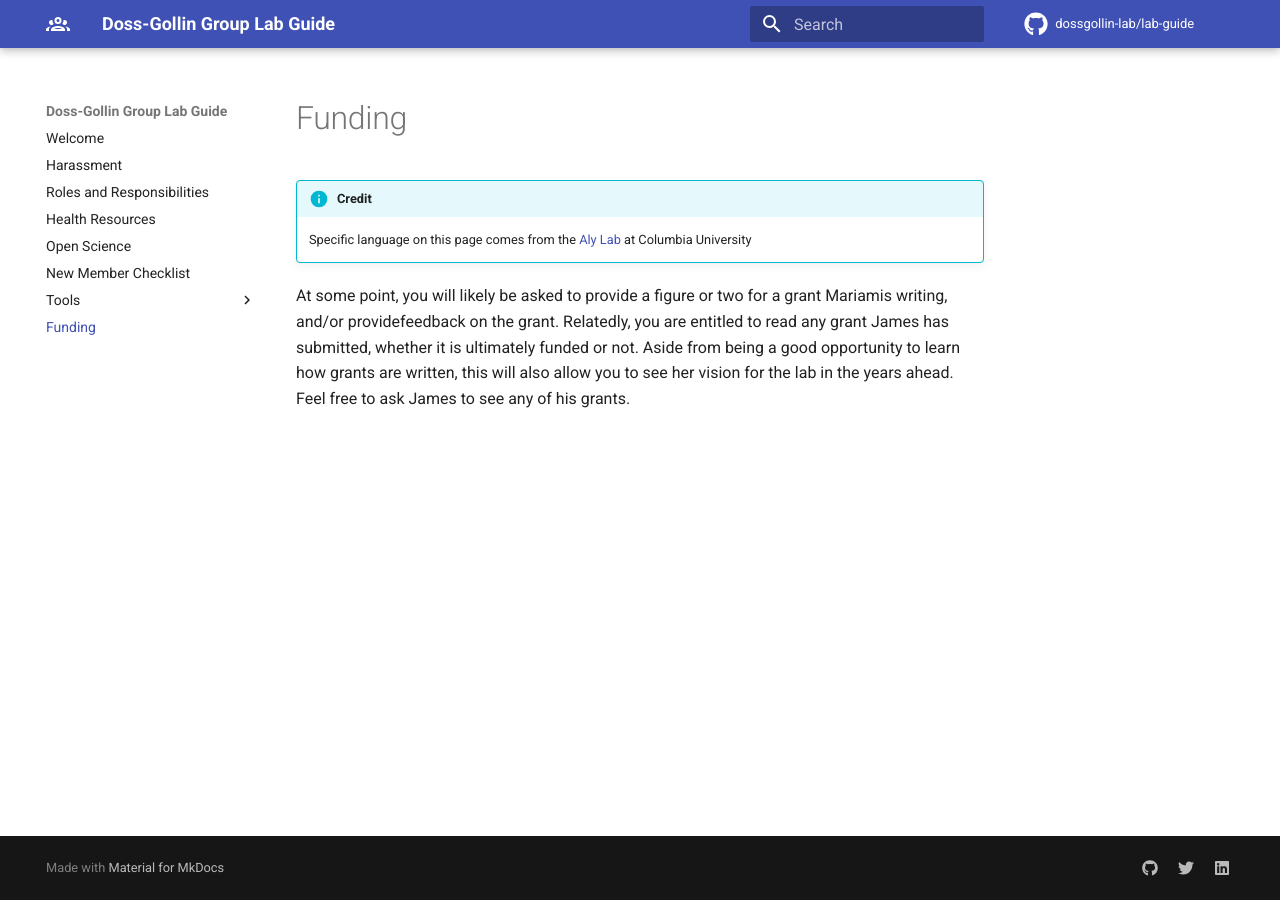
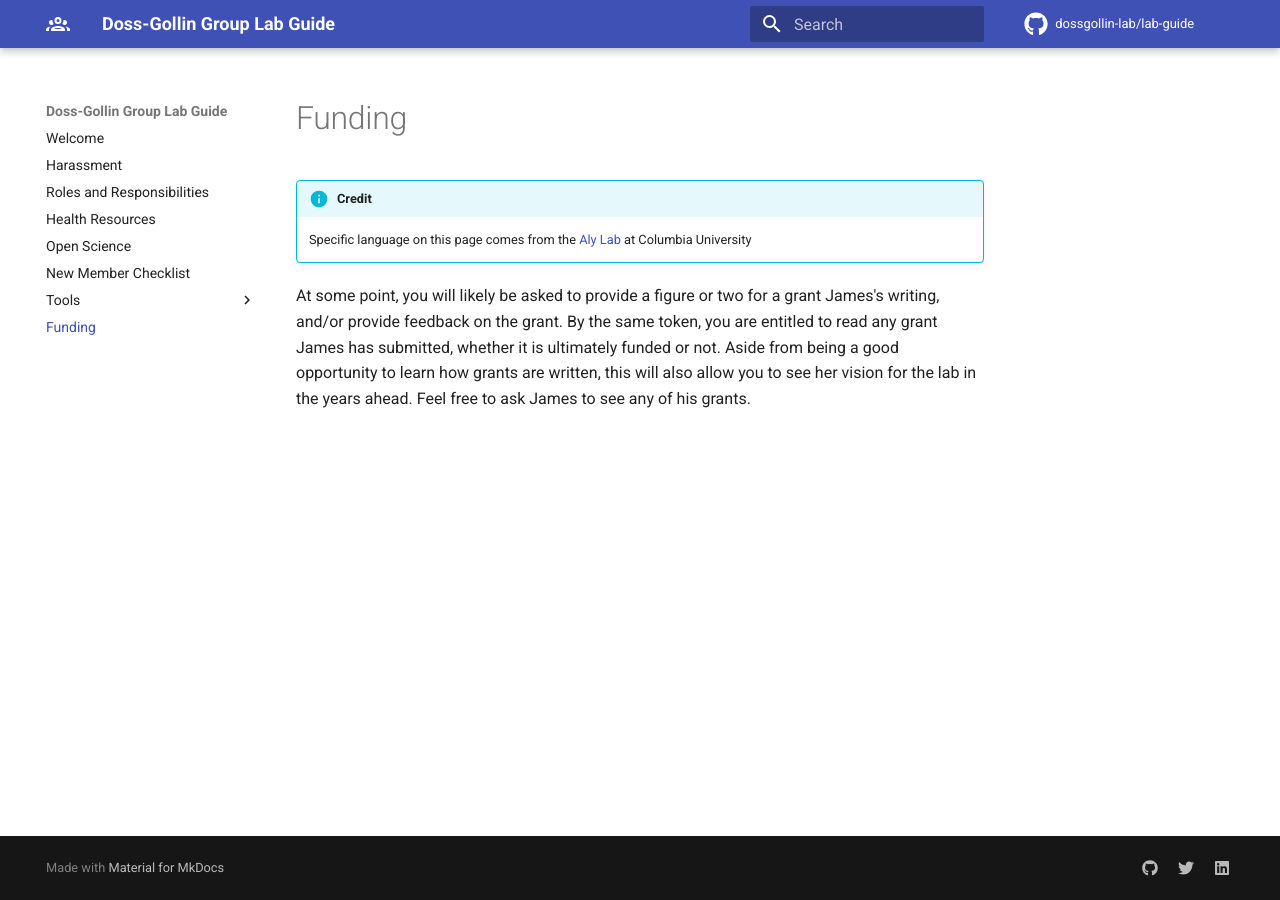
Before and after one commit to jdossgollin/lab-guide, an MkDocs documentation site: the page built from docs/funding.md, in a window 1280 px wide. Built offline with MkDocs 1.6.1 and Material for MkDocs 9.7.7, drawn with Linux system fonts in a browser that asks for light colours; comment, search, counter and statistics services are not loaded.

Commit message:
fix typo

```diff
--- a/docs/funding.md
+++ b/docs/funding.md
@@ -3,7 +3,7 @@
 !!! info "Credit"
     Specific language on this page comes from the [Aly Lab](https://github.com/alylab/labmanual/){:target="_blank"} at Columbia University
 
-At some point, you will likely be asked to provide a figure or two for a grant Mariamis writing, and/or providefeedback on the grant.
-Relatedly, you are entitled to read any grant James has submitted, whether it is ultimately funded or not.
+At some point, you will likely be asked to provide a figure or two for a grant James's writing, and/or provide feedback on the grant.
+By the same token, you are entitled to read any grant James has submitted, whether it is ultimately funded or not.
 Aside from being a good opportunity to learn how grants are written, this will also allow you to see her vision for the lab in the years ahead.
 Feel free to ask James to see any of his grants.
```
